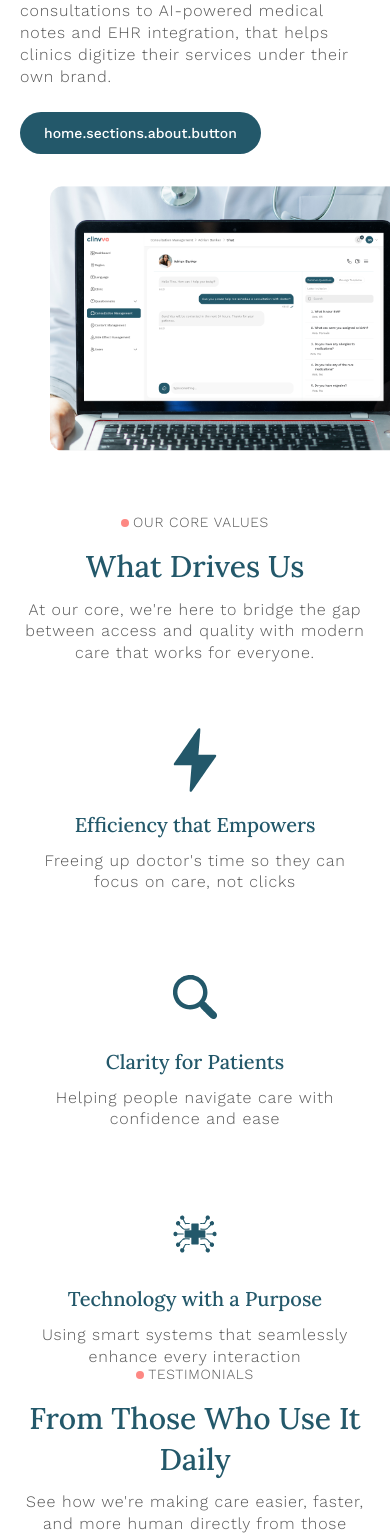
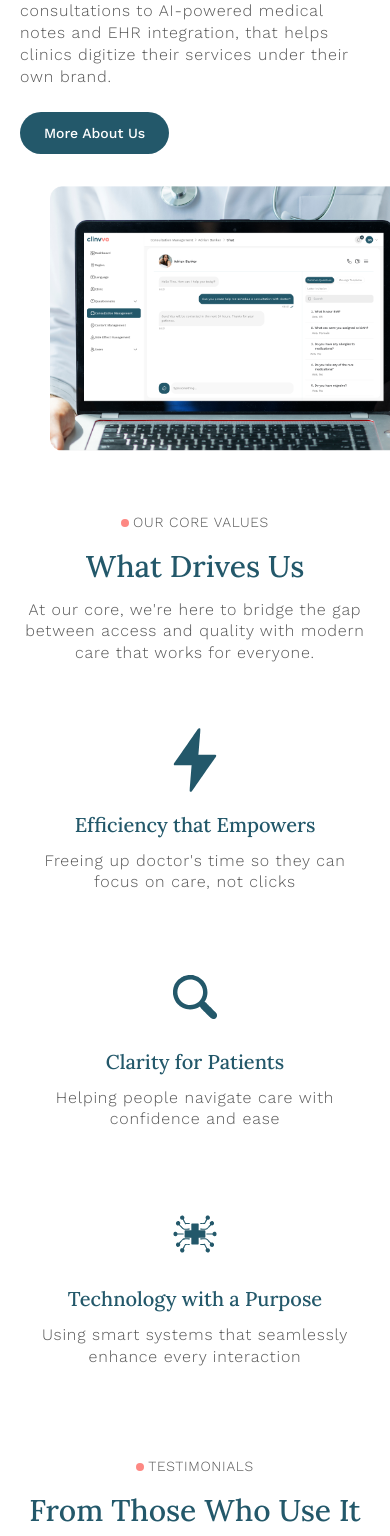
Before and after one commit to gursimran-prevhealth/website, a React (Vite) app: page / in a window 390 px wide. Shown: the part 5000-6536 px from the top of the page. Built offline with nearby package versions, Linux system fonts and the light colour scheme.

Commit message:
hide lanugauge option

```diff
--- a/src/components/navbar/index.tsx
+++ b/src/components/navbar/index.tsx
@@ -96,7 +96,7 @@ const Navbar = () => {
             >
               {t("nav.contactUs")}
             </Button>
-            <Dropdown
+            {/* <Dropdown
               icon={
                 <img
                   src={"/images/language.svg"}
@@ -119,7 +119,7 @@ const Navbar = () => {
               }
               buttonClassName="!bg-[#F5F5F5] hidden md:inline-flex"
               buttonVariant="outline"
-            />
+            /> */}
           </div>
 
           <div className="md:hidden">
@@ -163,7 +163,7 @@ const Navbar = () => {
                 );
               })}
               <div className="flex flex-col gap-4 justify-start">
-                <Dropdown
+                {/* <Dropdown
                   icon={
                     <img
                       src={"/images/language.svg"}
@@ -186,7 +186,7 @@ const Navbar = () => {
                   }
                   buttonClassName="!bg-[#F5F5F5]"
                   buttonVariant="outline"
-                />
+                /> */}
 
                 <Button
                   className="mt-auto"
--- a/src/components/testimonials/index.tsx
+++ b/src/components/testimonials/index.tsx
@@ -42,7 +42,7 @@ const Testimonials = () => {
   // ];
 
   return (
-    <div className="w-full max-w-[1440px] mx-auto px-6 sm:px-12 lg:px-24 py-12 flex flex-col items-center gap-8 md:gap-12 min-h-screen">
+    <div className="w-full max-w-[1440px] mx-auto px-6 sm:px-12 lg:px-24 py-12  md:mt-0 flex flex-col items-center gap-8 md:gap-12 min-h-screen">
       <div className="w-full max-w-[900px] flex flex-col items-center gap-3 md:gap-4 text-center">
         <div className="flex items-center gap-1 py-0.5 rounded-[10px]">
           <div className="w-2 h-2 md:w-2.5 md:h-2.5 bg-[#FD8883] rounded-full" />
--- a/src/pages/Home.tsx
+++ b/src/pages/Home.tsx
@@ -196,7 +196,7 @@ export default function Home() {
               </div>
             </div>
             <Button>
-              <Link to="/about"> {t("home.sections.about.button")}</Link>
+              <Link to="/about"> {t("home.about.button")}</Link>
             </Button>
           </div>
 
@@ -209,7 +209,7 @@ export default function Home() {
           </div>
         </div>
       </section>
-      <div className="w-full max-h-screen max-w-[1560px] mx-auto px-5 sm:px-10 lg:px-20  py-10 flex flex-col items-center gap-16 md:gap-18 ">
+      <div className="w-full max-w-[1560px] mx-auto px-5 sm:px-10 lg:px-20  py-10 overflow-hidden flex flex-col items-center gap-16 md:gap-18 ">
         <div className="w-full max-w-[609px] flex flex-col items-center gap-3 md:gap-4 text-center">
           <div className="flex items-center gap-1 py-0.5 rounded-[10px]">
             <div className="w-2 h-2 md:w-2.5 md:h-2.5 bg-[#FD8883] rounded-full" />
```
